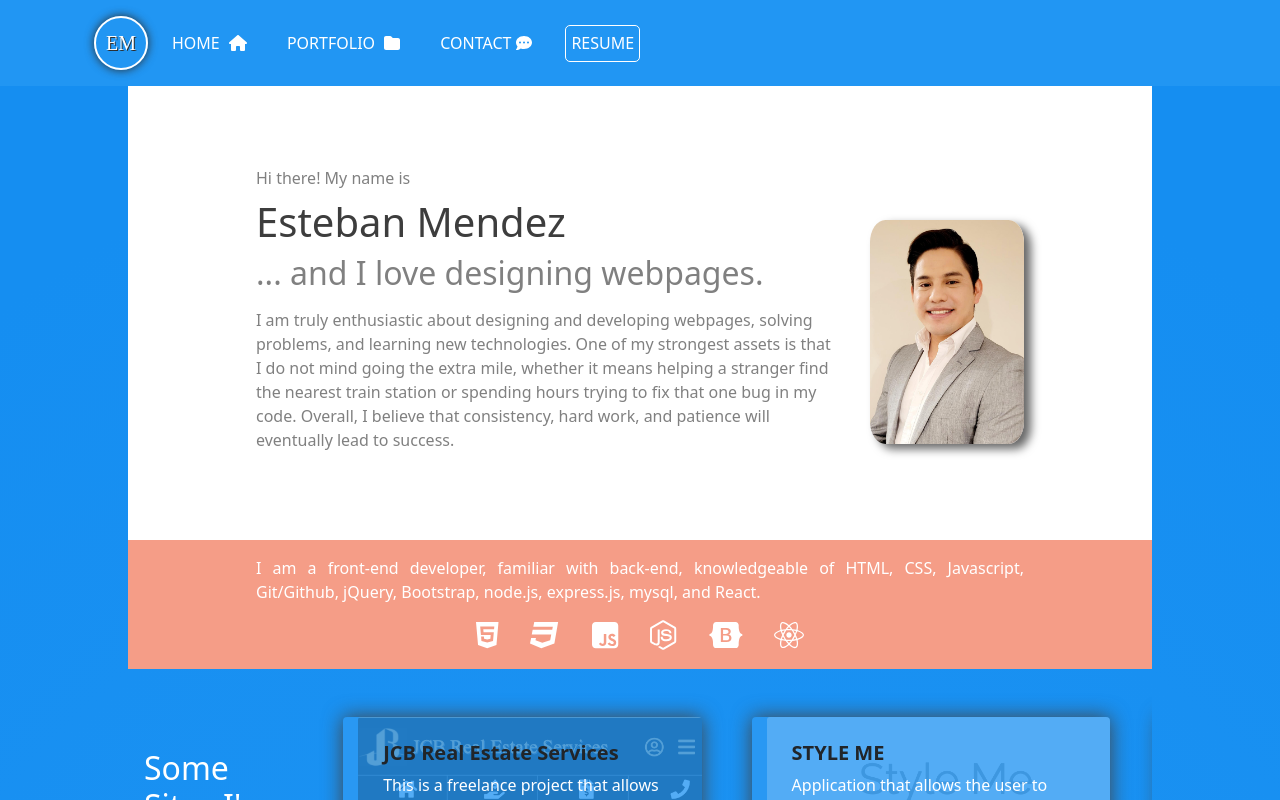
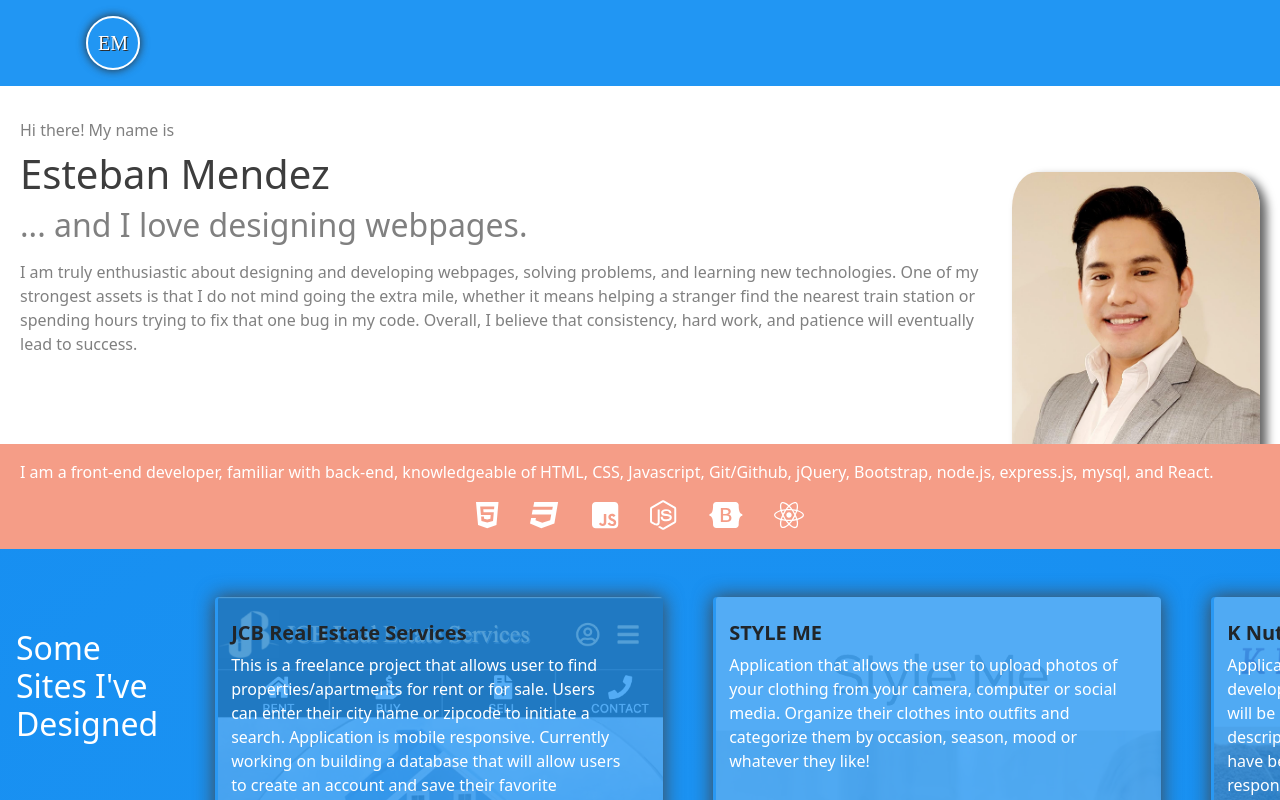
Before and after one commit to Esmendez90/portfolio, a React (Create React App) app in the folder my_portfolio/: page / in a window 1280 px wide. Shown: the top 800 px of the page. Built offline with nearby package versions, Linux system fonts and the light colour scheme.

Commit message:
modifying positioning and animation of navbar

```diff
--- a/my_portfolio/public/index.html
+++ b/my_portfolio/public/index.html
@@ -24,7 +24,7 @@
       work correctly both with client-side routing and a non-root public URL.
       Learn how to configure a non-root public URL by running `npm run build`.
     -->
-    <title>React App</title>
+    <title>EM - Portfolio</title>
   </head>
   <body>
     <noscript>You need to enable JavaScript to run this app.</noscript>
--- a/my_portfolio/src/App.css
+++ b/my_portfolio/src/App.css
@@ -1,14 +1,11 @@
-.row {
-  margin-right: 0 !important;
-  margin-left: 0 !important;
-}
-
-.main-container {
-  padding-right: 0 !important;
-  padding-left: 0 !important;
+body {
   background: radial-gradient(
     98.31% 98.31% at 50.03% 103.64%,
     #2196f3 0%,
     #158ef1 100%
   );
 }
+.row {
+  margin-right: 0;
+  margin-left: 0;
+}
--- a/my_portfolio/src/App.js
+++ b/my_portfolio/src/App.js
@@ -1,18 +1,23 @@
 import React from "react";
 import "./App.css";
-import Home from "./pages/Home/Home";
-
+import Header from "./components/Header/Header";
+import Banner from "./components/Banner/Banner";
+import CardComp from "./components/Card/Card";
+import About from "./components/About/About";
+import Footer from "./components/Footer/Footer";
 
 function App() {
   return (
-    <div className="App">
-      <div className="row">
-        <main className="col-md-12 main-container">
-          <Home />
-        </main>
-      </div>
-    </div>
-  );
+    <>
+    <main className="row">
+      <Header />
+      <About />
+      <Banner />
+      <CardComp />
+      <Footer />
+    </main>
+  </>
+  )
 }
 
 export default App;
--- a/my_portfolio/src/components/About/style.css
+++ b/my_portfolio/src/components/About/style.css
@@ -1,6 +1,5 @@
 .about-container {
-  padding: 2rem;
-  padding-bottom: 1rem;
+  padding: 2rem !important;
   background-color: white;
 }
 
--- a/my_portfolio/src/components/Banner/style.css
+++ b/my_portfolio/src/components/Banner/style.css
@@ -1,6 +1,6 @@
 .banner {
   background-color: rgba(245, 157, 135);
-  padding: 1rem 2rem;
+  padding: 1rem 2rem !important;
 }
 
 .banner > ul {
--- a/my_portfolio/src/components/Card/Card.js
+++ b/my_portfolio/src/components/Card/Card.js
@@ -2,7 +2,7 @@ import React from "react";
 import "./style.css";
 import { Card } from "react-bootstrap";
 import cardsProject from "./cardsProjects.json";
-import {ProgressBar} from "../Reusable/Reusable";
+import { ProgressBar } from "../Reusable/Reusable";
 import { FontAwesomeIcon } from "@fortawesome/react-fontawesome";
 let req = require("@fortawesome/free-brands-svg-icons");
 let req2 = require("@fortawesome/free-solid-svg-icons");
@@ -31,7 +31,6 @@ function CardComp() {
             className,
             icon,
             icon2,
-            icon3,
           }) => (
             <Card key={id}>
               <div className="port-img-container row">
@@ -70,12 +69,6 @@ function CardComp() {
                         <FontAwesomeIcon icon={req2[icon2]} />
                       </a>
                     </li>
-                    <li className={className}>
-                      {/* Camera icon */}
-                      <button>
-                        <FontAwesomeIcon icon={req2[icon3]} />
-                      </button>
-                    </li>
                   </ul>
                 </div>
               </Card.Body>
--- a/my_portfolio/src/components/Card/cardsProjects.json
+++ b/my_portfolio/src/components/Card/cardsProjects.json
@@ -16,8 +16,7 @@
         "target":"_blank",
         "className":"links-container icon",
         "icon":"faGithub",
-        "icon2":"faArrowUpRightFromSquare",
-        "icon3":"faCamera"
+        "icon2":"faArrowUpRightFromSquare"
     },
     {
         "id": "2",
@@ -36,8 +35,7 @@
         "target":"_blank",
         "className":"links-container icon",
         "icon":"faGithub",
-        "icon2":"faArrowUpRightFromSquare",
-        "icon3":"faCamera"
+        "icon2":"faArrowUpRightFromSquare"
     },
     {
         "id": "3",
@@ -56,8 +54,7 @@
         "target":"_blank",
         "className":"links-container icon",
         "icon":"faGithub",
-        "icon2":"faArrowUpRightFromSquare",
-        "icon3":"faCamera"
+        "icon2":"faArrowUpRightFromSquare"
     },
     {
         "id": "4",
@@ -76,7 +73,7 @@
         "target":"_blank",
         "className":"links-container icon",
         "icon":"faGithub",
-        "icon2":"faArrowUpRightFromSquare",
-        "icon3":"faCamera"
+        "icon2":"faArrowUpRightFromSquare"
+
     }
 ]
--- a/my_portfolio/src/components/Header/Header.js
+++ b/my_portfolio/src/components/Header/Header.js
@@ -1,4 +1,4 @@
-import { React, useState, useEffect } from "react";
+import React from "react";
 import "./style.css";
 import { Container, Navbar, Nav } from "react-bootstrap";
 import { FontAwesomeIcon } from "@fortawesome/react-fontawesome";
@@ -6,38 +6,27 @@ import {
   faHouse,
   faFolder,
   faCommentDots,
+  faXmark,
 } from "@fortawesome/free-solid-svg-icons";
 import Resume from "../Resume/Resume-Esteban-Mendez.pdf";
 
 function Header() {
-  const [pos, setPos] = useState("top");
-  useEffect(() => {
-    document.addEventListener("scroll", (e) => {
-      let scrolled = document.scrollingElement.scrollTop;
-      if (scrolled >= 5) {
-        setPos("moved");
-      } else {
-        setPos("top");
-      }
-    });
-  }, []);
   return (
     <>
-      <div
-        className="header-container"
-        style={{
-          backgroundColor:
-            pos === "top" ? "#2196f3" : "rgba(33, 150, 243, 0.7)",
-        }}
-      >
+      <div className="header-container">
         <Navbar bg="light" expand="lg">
           <Container>
             <Navbar.Brand href="#home" className="logo">
               EM
             </Navbar.Brand>
+
             <Navbar.Toggle aria-controls="basic-navbar-nav" />
+
             <Navbar.Collapse id="basic-navbar-nav">
               <Nav className="me-auto">
+              <Navbar.Toggle aria-controls="basic-navbar-nav" className="xmark-container">
+                <FontAwesomeIcon icon={faXmark} />
+              </Navbar.Toggle>
                 <Nav.Link href="/">
                   HOME{" "}
                   <span className="fontAw-icon">
@@ -61,8 +50,11 @@ function Header() {
                     RESUME
                   </Nav.Link>
                 </div>
+
               </Nav>
+
             </Navbar.Collapse>
+
           </Container>
         </Navbar>
       </div>
--- a/my_portfolio/src/components/Header/style.css
+++ b/my_portfolio/src/components/Header/style.css
@@ -3,6 +3,11 @@
   top: 0;
   z-index: 4;
   background-color: #2196f3;
+}
+
+.container {
+  padding-right: 1rem !important;
+  padding-left: 1rem !important;
 }
 
 .bg-light {
@@ -36,10 +41,50 @@
 
 .navbar-collapse {
   text-align: center;
+  position: fixed;
+  left: -100%;
+  top: 0px;
+  width: 100%;
+  background-color:rgba(14,13,13,0.6);
+  height: 100%;
+  animation: navbar-collapse 0.1s forwards;
+  animation-delay: 0.1s;
 }
+/* @-webkit-keyframes navbar-collapse {
+  100% { left: 0; }
+} */
+@keyframes navbar-collapse {
+  100% { left: 0; }
+}
+.collapse:not(.show) {
+  animation: collapse 0.1s backwards !important;
+  animation-delay: 0.1s !important;
+  display: block !important;
+}
+@keyframes collapse {
+  100%{left: -100%}
+}
+
+.navbar-nav {
+  width: 75%;
+  height: 100%;
+  padding-top: 1rem;
+  background-color: grey;
+}
+.xmark-container{
+  width: fit-content;
+  border: none !important;
+  margin-bottom: 1.5rem;
+  position: relative;
+  left: 80%;
+  font-size: 30px !important;
+}
+
 
 .nav-link {
   color: white !important;
+  padding-top: 5rem;
+  margin-bottom: 1.5rem;
 }
 
 .fontAw-icon {
--- a/my_portfolio/src/pages/Home/Home.js
+++ /dev/null
@@ -1,20 +0,0 @@
-import React from "react";
-import Header from "../../components/Header/Header";
-import Banner from "../../components/Banner/Banner";
-import CardComp from "../../components/Card/Card";
-import About from "../../components/About/About";
-import Footer from "../../components/Footer/Footer";
-
-function Home() {
-  return (
-    <>
-      <Header />
-      <About />
-      <Banner/>
-      <CardComp />
-      <Footer />
-    </>
-  );
-}
-
-export default Home;
```
Also changed, not shown: my_portfolio/src/pages/style.css (added), 2 other files (tests, documents, lock files or other folders).
